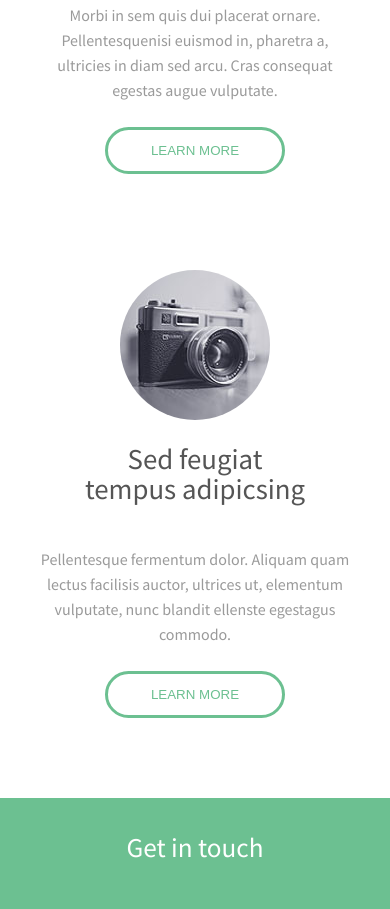
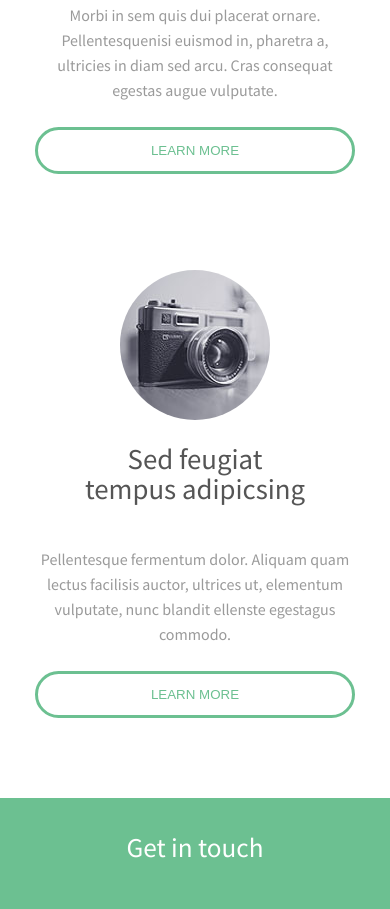
Before and after one commit to kauasilvandrade/projection, a plain HTML site: page index.html in a window 390 px wide. Shown: the part 954-1863 px from the top of the page. Drawn offline with Linux system fonts and the light colour scheme.

Commit message:
largura do botao corrigida

```diff
--- a/css/style.css
+++ b/css/style.css
@@ -549,7 +549,7 @@ footer p a:hover {
 
 @media screen and (max-width: 450px) {
 
-    .secao-welcome .button-box button , .conteudo-principal article .anuncios .anuncio-box button, .secao-form form .button-box button {
+    .secao-welcome .button-box button , .conteudo-principal article .anuncio-box button, .secao-form form .button-box button {
         width: 100%;
     }
 }
```
